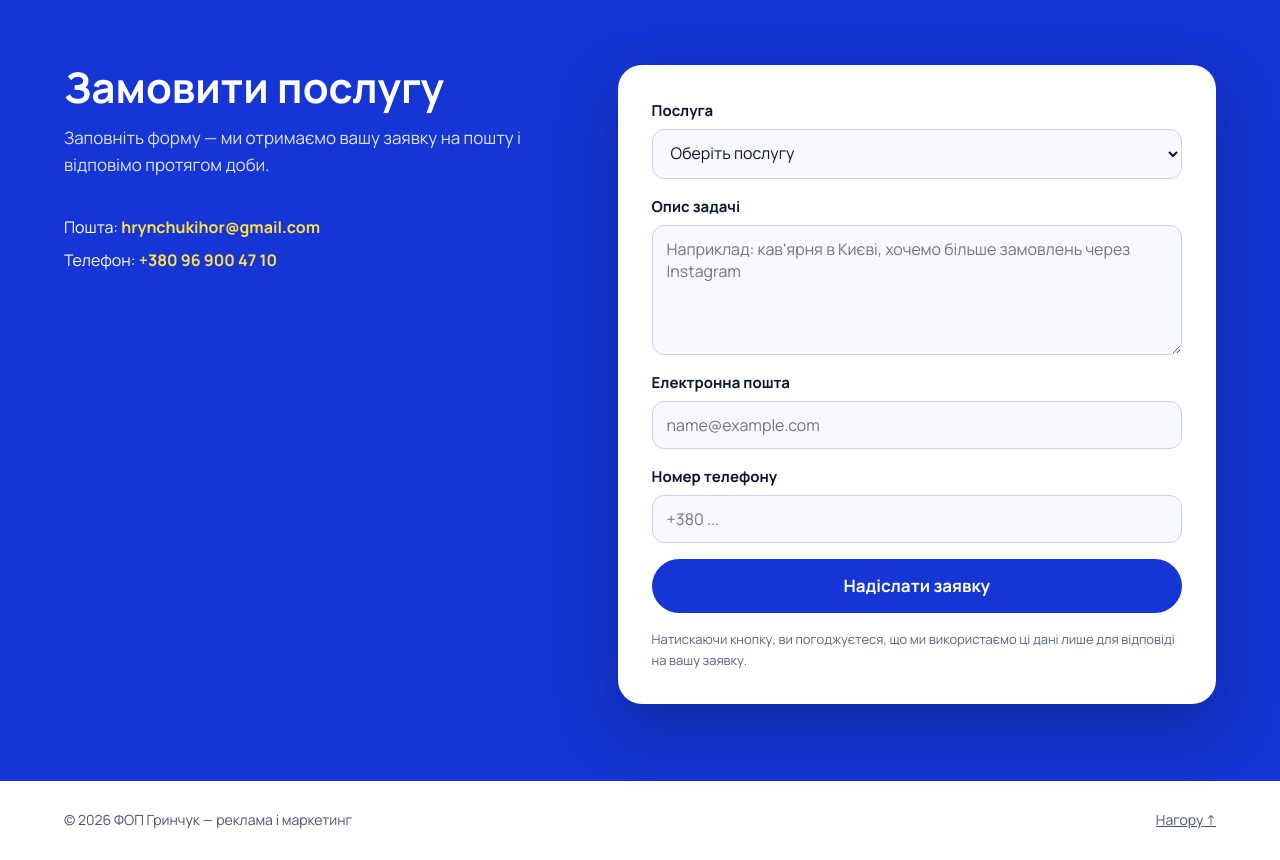
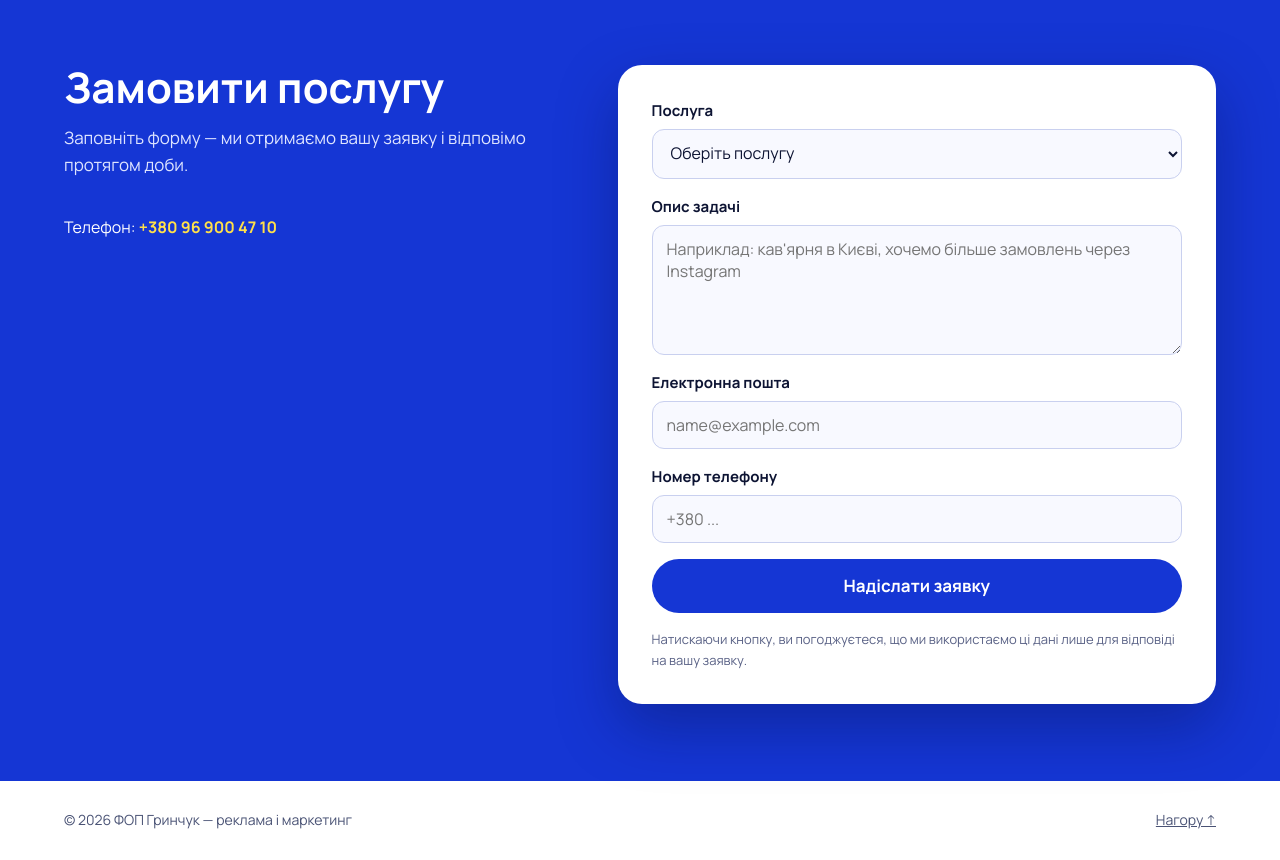
Before and after one commit to Edenukr/Edenukr.github.io, a plain HTML site: page index.html in a window 1280 px wide. Shown: the part 1900-2760 px from the top of the page. Drawn offline with Linux system fonts and the light colour scheme; a web font is replaced by a local one.

Commit message:
Прибрано пошту з видимої частини сайту
Co-Authored-By: Claude Opus 5.5 <noreply@anthropic.com>
Claude-Session: https://claude.ai/code/session_01PXKzqrsNXS9wcNcuGbSEs4

```diff
--- a/index.html
+++ b/index.html
@@ -208,9 +208,8 @@ footer .wrap{display:flex;justify-content:space-between;gap:12px;flex-wrap:wrap}
  <div class="wrap">
   <div>
    <h2>Замовити послугу</h2>
-   <p class="lead">Заповніть форму — ми отримаємо вашу заявку на пошту і відповімо протягом доби.</p>
+   <p class="lead">Заповніть форму — ми отримаємо вашу заявку і відповімо протягом доби.</p>
    <div class="contacts" id="contact">
-    <div>Пошта: <a href="mailto:hrynchukihor@gmail.com">hrynchukihor@gmail.com</a></div>
     <div>Телефон: <a href="tel:+380969004710">+380 96 900 47 10</a></div>
    </div>
   </div>
@@ -305,7 +304,7 @@ form.addEventListener('submit', async e => {
    show('ok', 'Дякуємо! Заявку отримано — ми зв\'яжемося з вами протягом доби.');
   } else throw new Error(j.message || 'error');
  } catch (err) {
-  show('bad', 'Не вдалося надіслати. Спробуйте ще раз або напишіть на hrynchukihor@gmail.com.');
+  show('bad', 'Не вдалося надіслати. Спробуйте ще раз або зателефонуйте: +380 96 900 47 10.');
  } finally {
   btn.disabled = false; btn.textContent = 'Надіслати заявку';
  }
```
